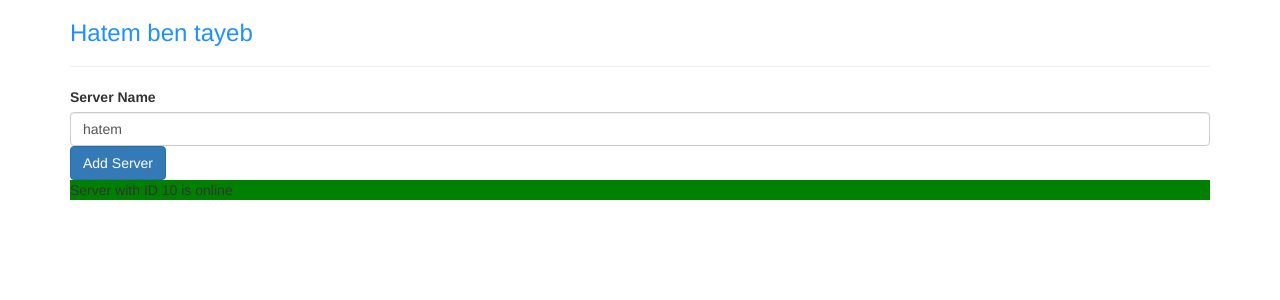
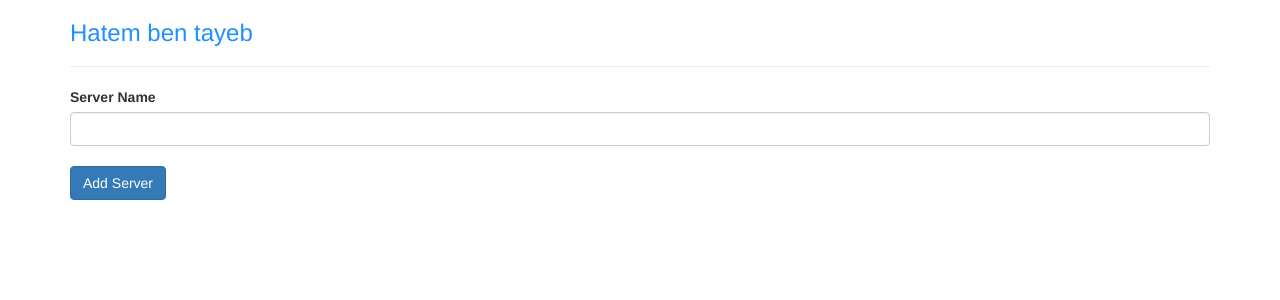
Before and after one commit to hatembentayeb/angular-devops, an Angular app: page / in a window 1280 px wide. Shown: the top 300 px of the page. Built offline with nearby package versions, Linux system fonts and the light colour scheme.

Commit message:
finishing part 1 basics

```diff
--- a/src/app/server/server.component.html
+++ b/src/app/server/server.component.html
@@ -1 +1 @@
-<p [ngStyle]="{backgroundColor : getColor()}">Server with ID {{serverID}}  is {{getServerStatus()}} </p>
+<p [ngStyle]="{backgroundColor : getColor()}" [ngClass]="{online: serverStatus === 'online'}">Server Created At :  {{serverID}}  is :  {{getServerStatus()}} </p>
--- a/src/app/server/server.component.ts
+++ b/src/app/server/server.component.ts
@@ -2,10 +2,16 @@
 
 @Component({
     selector : 'app-server',
-    templateUrl: './server.component.html'
+    templateUrl: './server.component.html',
+    styles : [`
+    .online {
+        color:white;
+    }
+
+    `]
 })
 export class ServerComponent{
-    serverID = 10;
+    serverID = new Date().toLocaleString();
     serverStatus : String = 'offline';
 
     constructor(){
@@ -17,11 +23,7 @@
     }
 
     getColor(){
-        if (this.serverStatus == 'offline'){
-            return 'red';
-        }else{
-            return 'green';
-        }
+        return this.serverStatus === "offline" ? 'red' : 'green';
 
 
     }
--- a/src/app/servers/servers.component.html
+++ b/src/app/servers/servers.component.html
@@ -1,10 +1,13 @@
 <label>Server Name</label>
 <input type="text" class="form-control" [(ngModel)]="serverName">
+<br>
 <!-- <p>{{ serverName }}</p> -->
 <button class="btn btn-primary" [disabled] = "!allowNewServer" (click)="onCreateServer()"> Add Server</button>
+<br>
 <!-- <p [innerText]="allowNewServer"></p> -->
 <!-- <p appTurnGreen >{{ serverCreationStatus }}</p> -->
 <p *ngIf="serverCreated">Server was created! server Name is {{ serverName }}</p>
+<br>
 
 
-<app-server></app-server>
+<app-server *ngFor="let server of servers"></app-server>
--- a/src/app/servers/servers.component.ts
+++ b/src/app/servers/servers.component.ts
@@ -1,4 +1,5 @@
 import { Component, OnInit } from '@angular/core';
+import {ServerComponent} from '../server/server.component'
 
 @Component({
   selector: 'app-servers',
@@ -8,8 +9,9 @@
 export class ServersComponent implements OnInit {
   allowNewServer = false;
   serverCreationStatus = "no servers was created !";
-  serverName = 'hatem';
+  serverName = '';
   serverCreated = false;
+  servers = [];
 
   constructor() {
 
@@ -23,6 +25,7 @@
 
   onCreateServer(){
     this.serverCreated = true;
+    this.servers.push(this.serverName);
     return this.serverCreationStatus="server was created ! Name is : "+this.serverName;
   }
 
```
